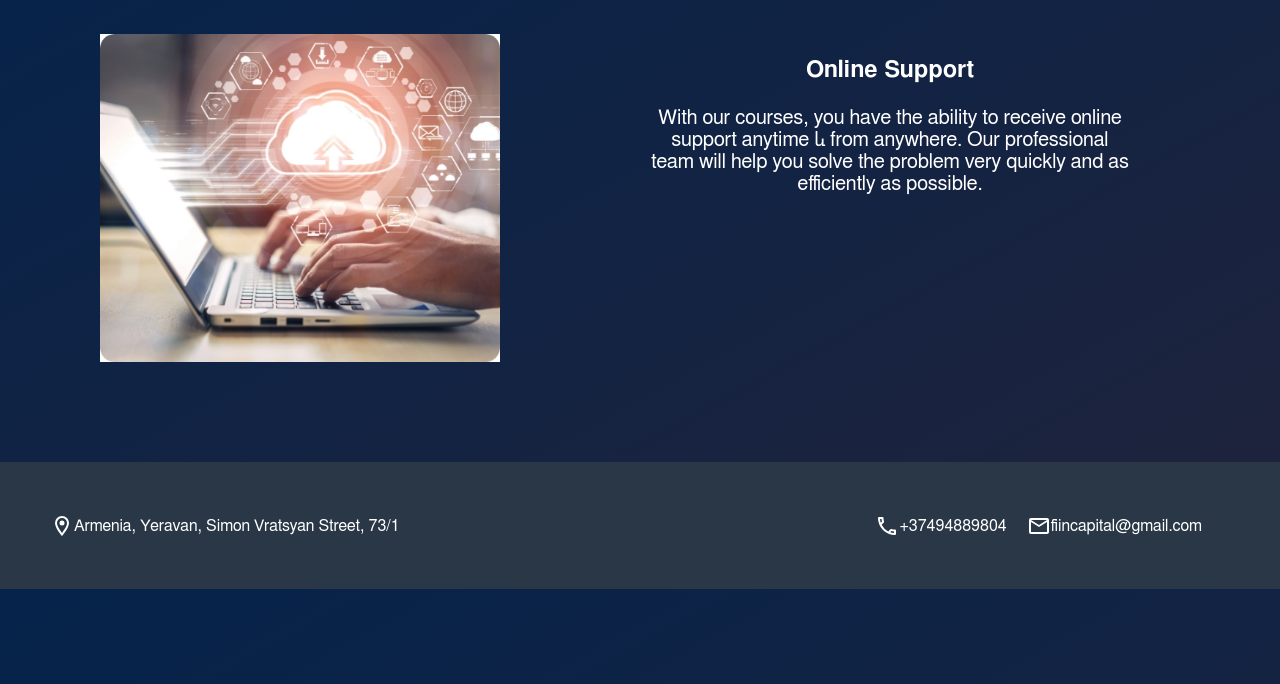
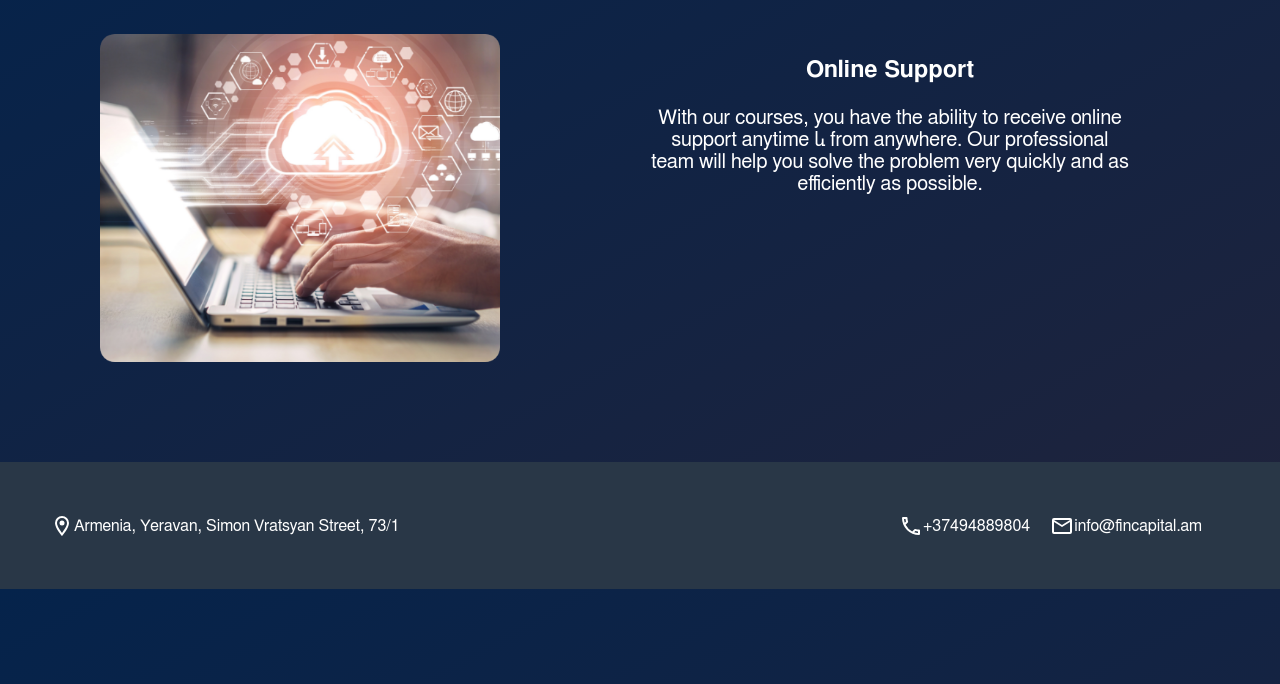
Before and after one commit to TatevSenokyan/FINCAPITAL, a plain HTML site: page online support/online support/index.html in a window 1280 px wide. Shown: the part 116-800 px from the top of the page. Drawn offline with Linux system fonts and the light colour scheme.

Commit message:
change image and mail

```diff
--- a/online support/online support/index.html
+++ b/online support/online support/index.html
@@ -70,7 +70,7 @@
         </div>
         </header>
         <div class="training">
-            <img style='margin-top:100px' src="images/online_support.jpg">
+            <img style='margin-top:100px' src="images/online_support.png">
             <div class='innerDiv'>
             <h3 class='title'>Online Support</h3>
             <p class='text'> With our courses, you have the ability to receive online support anytime և from anywhere. Our professional team will help you solve the problem very quickly and as efficiently as possible.</p>
@@ -103,7 +103,7 @@
           <path id="Path_3" data-name="Path 3" d="M0,0H24V24H0Z" fill="none"/>
           <path id="Path_4" data-name="Path 4" d="M22,6a2.006,2.006,0,0,0-2-2H4A2.006,2.006,0,0,0,2,6V18a2.006,2.006,0,0,0,2,2H20a2.006,2.006,0,0,0,2-2ZM20,6l-8,5L4,6Zm0,12H4V8l8,5,8-5Z" fill="#fff"/>
         </svg>
-        <a href="mailto:fiincapital@gmail.com"> fiincapital@gmail.com </a>
+        <a href="mailto:fiincapital@gmail.com">  info@fincapital.am</a>
         </p>
             </div>
           </div>
```
Also changed, not shown: T1/T1/index.html (+1 -1 lines), Trading-2/Trading-2/index.html (+1 -1 lines), about us/about us/index.html (+1 -1 lines), investments/investments/index.html (+1 -1 lines), online support/online support/images/online_support.png (added).
